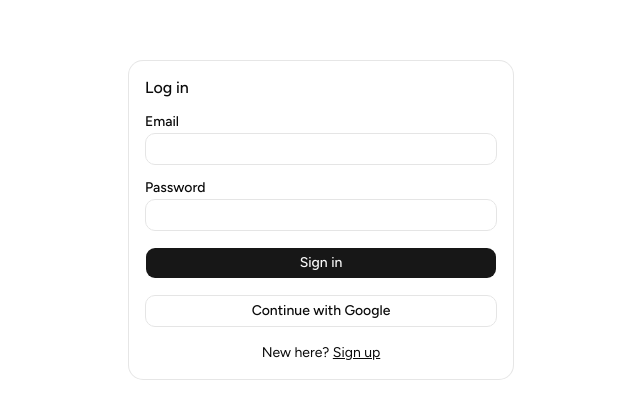
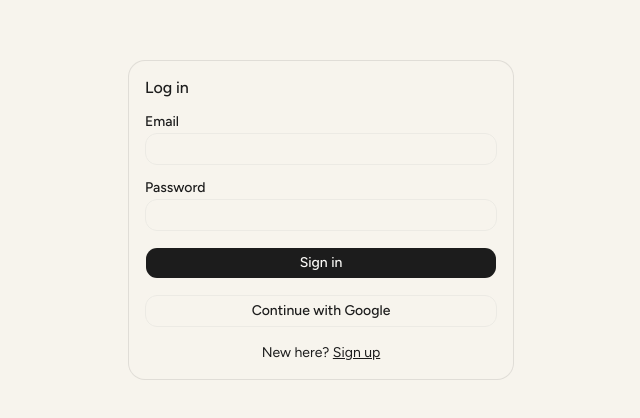
Before and after one commit to pouyali/scheduler, a Next.js app: page /login in a window 1280 px wide. Shown: the part 180-598 px from the top of the page, without its empty margins (319-959 px from the left). Built offline with nearby package versions, Linux system fonts and the light colour scheme.

Commit message:
feat(design): rewrite tokens for cream+charcoal palette; drop dark mode
Co-Authored-By: Claude Opus 4.7 (1M context) <noreply@anthropic.com>

```diff
--- a/app/globals.css
+++ b/app/globals.css
@@ -1,14 +1,11 @@
 @import "tailwindcss";
 @import "tw-animate-css";
 @import "shadcn/tailwind.css";
-
-@custom-variant dark (&:is(.dark *));
 
 @theme inline {
   --color-background: var(--background);
   --color-foreground: var(--foreground);
   --font-sans: var(--font-sans);
-  --font-mono: var(--font-geist-mono);
   --font-heading: var(--font-sans);
   --color-sidebar-ring: var(--sidebar-ring);
   --color-sidebar-border: var(--sidebar-border);
@@ -18,15 +15,10 @@
   --color-sidebar-primary: var(--sidebar-primary);
   --color-sidebar-foreground: var(--sidebar-foreground);
   --color-sidebar: var(--sidebar);
-  --color-chart-5: var(--chart-5);
-  --color-chart-4: var(--chart-4);
-  --color-chart-3: var(--chart-3);
-  --color-chart-2: var(--chart-2);
-  --color-chart-1: var(--chart-1);
   --color-ring: var(--ring);
   --color-input: var(--input);
   --color-border: var(--border);
-  --color-destructive: var(--destructive);
+  --color-border-interactive: var(--border-interactive);
   --color-accent-foreground: var(--accent-foreground);
   --color-accent: var(--accent);
   --color-muted-foreground: var(--muted-foreground);
@@ -39,92 +31,97 @@
   --color-popover: var(--popover);
   --color-card-foreground: var(--card-foreground);
   --color-card: var(--card);
-  --radius-sm: calc(var(--radius) * 0.6);
-  --radius-md: calc(var(--radius) * 0.8);
-  --radius-lg: var(--radius);
-  --radius-xl: calc(var(--radius) * 1.4);
-  --radius-2xl: calc(var(--radius) * 1.8);
-  --radius-3xl: calc(var(--radius) * 2.2);
-  --radius-4xl: calc(var(--radius) * 2.6);
+  --shadow-inset-dark: var(--shadow-inset-dark);
+  --shadow-focus: var(--shadow-focus);
+  --radius-sm: 4px;
+  --radius-md: 8px;
+  --radius-lg: 12px;
+  --radius-xl: 16px;
+  --radius-pill: 9999px;
 }
 
 :root {
-  --background: oklch(1 0 0);
-  --foreground: oklch(0.145 0 0);
-  --card: oklch(1 0 0);
-  --card-foreground: oklch(0.145 0 0);
-  --popover: oklch(1 0 0);
-  --popover-foreground: oklch(0.145 0 0);
-  --primary: oklch(0.205 0 0);
-  --primary-foreground: oklch(0.985 0 0);
-  --secondary: oklch(0.97 0 0);
-  --secondary-foreground: oklch(0.205 0 0);
-  --muted: oklch(0.97 0 0);
-  --muted-foreground: oklch(0.556 0 0);
-  --accent: oklch(0.97 0 0);
-  --accent-foreground: oklch(0.205 0 0);
-  --destructive: oklch(0.577 0.245 27.325);
-  --border: oklch(0.922 0 0);
-  --input: oklch(0.922 0 0);
-  --ring: oklch(0.708 0 0);
-  --chart-1: oklch(0.87 0 0);
-  --chart-2: oklch(0.556 0 0);
-  --chart-3: oklch(0.439 0 0);
-  --chart-4: oklch(0.371 0 0);
-  --chart-5: oklch(0.269 0 0);
-  --radius: 0.625rem;
-  --sidebar: oklch(0.985 0 0);
-  --sidebar-foreground: oklch(0.145 0 0);
-  --sidebar-primary: oklch(0.205 0 0);
-  --sidebar-primary-foreground: oklch(0.985 0 0);
-  --sidebar-accent: oklch(0.97 0 0);
-  --sidebar-accent-foreground: oklch(0.205 0 0);
-  --sidebar-border: oklch(0.922 0 0);
-  --sidebar-ring: oklch(0.708 0 0);
-}
+  --background: #f7f4ed;
+  --foreground: #1c1c1c;
+  --card: #f7f4ed;
+  --card-foreground: #1c1c1c;
+  --popover: #f7f4ed;
+  --popover-foreground: #1c1c1c;
 
-.dark {
-  --background: oklch(0.145 0 0);
-  --foreground: oklch(0.985 0 0);
-  --card: oklch(0.205 0 0);
-  --card-foreground: oklch(0.985 0 0);
-  --popover: oklch(0.205 0 0);
-  --popover-foreground: oklch(0.985 0 0);
-  --primary: oklch(0.922 0 0);
-  --primary-foreground: oklch(0.205 0 0);
-  --secondary: oklch(0.269 0 0);
-  --secondary-foreground: oklch(0.985 0 0);
-  --muted: oklch(0.269 0 0);
-  --muted-foreground: oklch(0.708 0 0);
-  --accent: oklch(0.269 0 0);
-  --accent-foreground: oklch(0.985 0 0);
-  --destructive: oklch(0.704 0.191 22.216);
-  --border: oklch(1 0 0 / 10%);
-  --input: oklch(1 0 0 / 15%);
-  --ring: oklch(0.556 0 0);
-  --chart-1: oklch(0.87 0 0);
-  --chart-2: oklch(0.556 0 0);
-  --chart-3: oklch(0.439 0 0);
-  --chart-4: oklch(0.371 0 0);
-  --chart-5: oklch(0.269 0 0);
-  --sidebar: oklch(0.205 0 0);
-  --sidebar-foreground: oklch(0.985 0 0);
-  --sidebar-primary: oklch(0.488 0.243 264.376);
-  --sidebar-primary-foreground: oklch(0.985 0 0);
-  --sidebar-accent: oklch(0.269 0 0);
-  --sidebar-accent-foreground: oklch(0.985 0 0);
-  --sidebar-border: oklch(1 0 0 / 10%);
-  --sidebar-ring: oklch(0.556 0 0);
+  --primary: #1c1c1c;
+  --primary-foreground: #fcfbf8;
+  --secondary: #f7f4ed;
+  --secondary-foreground: #1c1c1c;
+  --muted: rgba(28, 28, 28, 0.04);
+  --muted-foreground: #5f5f5d;
+  --accent: rgba(28, 28, 28, 0.04);
+  --accent-foreground: #1c1c1c;
+
+  --border: #eceae4;
+  --border-interactive: rgba(28, 28, 28, 0.4);
+  --input: #eceae4;
+  --ring: rgba(59, 130, 246, 0.5);
+
+  --radius: 6px;
+
+  --shadow-inset-dark:
+    rgba(255, 255, 255, 0.2) 0 0.5px 0 0 inset,
+    rgba(0, 0, 0, 0.2) 0 0 0 0.5px inset,
+    rgba(0, 0, 0, 0.05) 0 1px 2px 0;
+  --shadow-focus: rgba(0, 0, 0, 0.1) 0 4px 12px;
+
+  --sidebar: #f7f4ed;
+  --sidebar-foreground: #1c1c1c;
+  --sidebar-primary: #1c1c1c;
+  --sidebar-primary-foreground: #fcfbf8;
+  --sidebar-accent: rgba(28, 28, 28, 0.04);
+  --sidebar-accent-foreground: #1c1c1c;
+  --sidebar-border: #eceae4;
+  --sidebar-ring: rgba(59, 130, 246, 0.5);
 }
 
 @layer base {
   * {
-    @apply border-border outline-ring/50;
+    @apply border-border;
+  }
+  html {
+    font-family: var(--font-sans), ui-sans-serif, system-ui, sans-serif;
   }
   body {
     @apply bg-background text-foreground;
   }
-  html {
-    @apply font-sans;
+  :focus-visible {
+    outline: none;
   }
 }
+
+@layer utilities {
+  .text-display {
+    font-size: 60px;
+    font-weight: 600;
+    line-height: 1.1;
+    letter-spacing: -1.5px;
+  }
+  .text-h1 {
+    font-size: 48px;
+    font-weight: 600;
+    line-height: 1;
+    letter-spacing: -1.2px;
+  }
+  .text-h2 {
+    font-size: 36px;
+    font-weight: 600;
+    line-height: 1.1;
+    letter-spacing: -0.9px;
+  }
+  .text-h3 {
+    font-size: 20px;
+    font-weight: 400;
+    line-height: 1.25;
+  }
+  .text-body-lg {
+    font-size: 18px;
+    font-weight: 400;
+    line-height: 1.38;
+  }
+}
```
